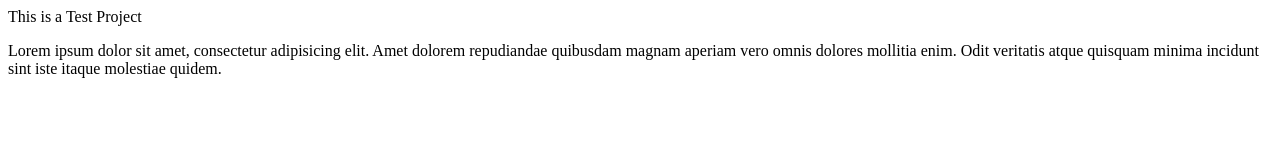
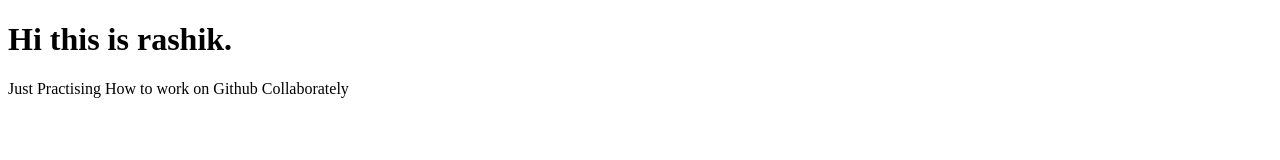
Before and after one commit to shuvakarmakar/test-group-project, a plain HTML site: page index.html in a window 1280 px wide. Drawn offline with Linux system fonts and the light colour scheme.

Commit message:
first commit

```diff
--- a/index.html
+++ b/index.html
@@ -1,13 +1,15 @@
 <!DOCTYPE html>
 <html lang="en">
+
 <head>
     <meta charset="UTF-8">
     <meta name="viewport" content="width=device-width, initial-scale=1.0">
     <title>Test Project</title>
 </head>
+
 <body>
-    This is a Test Project
-    <p>Lorem ipsum dolor sit amet, consectetur adipisicing elit. Amet dolorem repudiandae quibusdam magnam aperiam vero omnis dolores mollitia enim. Odit veritatis atque quisquam minima incidunt sint iste itaque molestiae quidem.</p>
+    <h1>Hi this is rashik.</h1>
+    <p>Just Practising How to work on Github Collaborately</p>
 
 </body>
 
```
